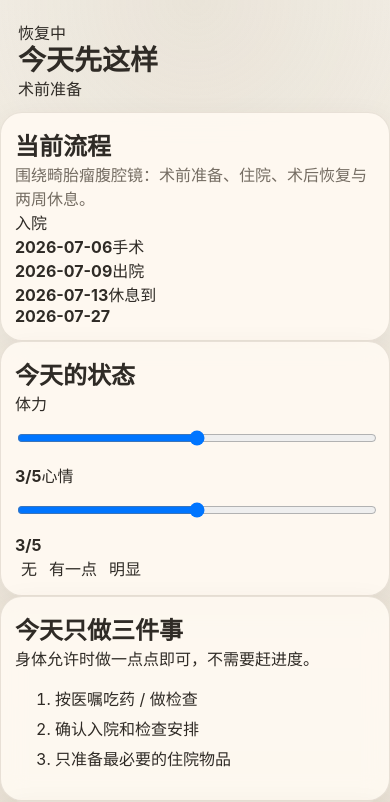
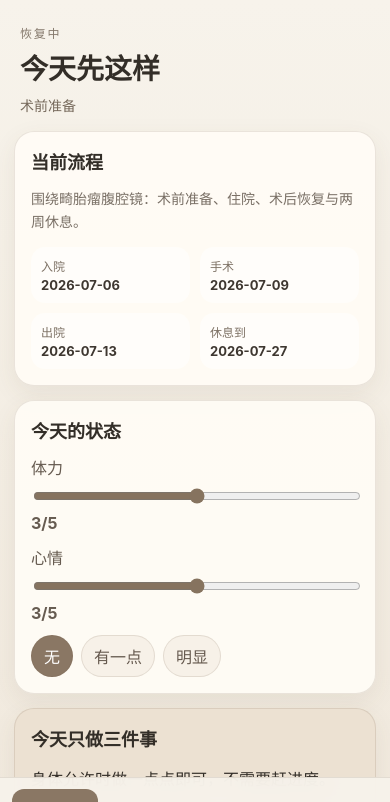
Before and after one commit to blytheluo/recovery-lite, a React (Vite) app: page / in a window 390 px wide. Shown: the top 802 px of the page. Built offline with nearby package versions, Linux system fonts and the light colour scheme.

Commit message:
style: refine mobile recovery interface

```diff
--- a/src/styles.css
+++ b/src/styles.css
@@ -1,392 +1,38 @@
-:root {
-  color-scheme: light;
-  --bg: #f3efe6;
-  --bg-strong: #ebe3d7;
-  --surface: rgba(255, 250, 242, 0.9);
-  --surface-2: rgba(248, 241, 230, 0.92);
-  --text: #2f2b26;
-  --muted: #756d63;
-  --line: rgba(98, 84, 64, 0.14);
-  --accent: #8a7866;
-  --accent-2: #b3a08b;
-  --soft: #d8cdbf;
-  --shadow: 0 10px 30px rgba(77, 61, 40, 0.08);
-  --radius: 22px;
-}
-
-@media (prefers-color-scheme: dark) {
-  :root {
-    color-scheme: dark;
-    --bg: #151311;
-    --bg-strong: #1c1916;
-    --surface: rgba(30, 27, 23, 0.92);
-    --surface-2: rgba(38, 33, 28, 0.92);
-    --text: #f2ece4;
-    --muted: #b3a899;
-    --line: rgba(232, 221, 207, 0.12);
-    --accent: #cab9a5;
-    --accent-2: #988773;
-    --soft: #3d342a;
-    --shadow: 0 12px 32px rgba(0, 0, 0, 0.24);
-  }
-}
-
-* {
-  box-sizing: border-box;
-}
-
-html,
-body,
-#root {
-  height: 100%;
-}
-
-body {
-  margin: 0;
-  font-family: ui-sans-serif, -apple-system, BlinkMacSystemFont, 'PingFang SC', 'Hiragino Sans GB', 'Microsoft YaHei', sans-serif;
-  background:
-    radial-gradient(circle at top, rgba(191, 176, 157, 0.18), transparent 35%),
-    linear-gradient(180deg, var(--bg), var(--bg-strong));
-  color: var(--text);
-}
-
-button,
-input,
-textarea {
-  font: inherit;
-}
-
-button {
-  border: 0;
-  background: none;
-  color: inherit;
-}
-
-input,
-textarea {
-  width: 100%;
-  border-radius: 16px;
-  border: 1px solid var(--line);
-  background: rgba(255, 255, 255, 0.4);
-  color: var(--text);
-  padding: 12px 14px;
-  outline: none;
-}
-
-input:focus,
-textarea:focus {
-  border-color: rgba(138, 120, 102, 0.5);
-  box-shadow: 0 0 0 3px rgba(138, 120, 102, 0.12);
-}
-
-.app-shell {
-  min-height: 100%;
-  display: flex;
-  flex-direction: column;
-  padding-bottom: calc(84px + env(safe-area-inset-bottom));
-}
-
-.hero {
-  padding: 20px 18px 12px;
-}
-
-.brand {
-  display: flex;
-  align-items: center;
-  gap: 12px;
-}
-
-.brand-mark {
-  width: 14px;
-  height: 44px;
-  border-radius: 999px;
-  background: linear-gradient(180deg, var(--accent), var(--accent-2));
-}
-
-.eyebrow {
-  margin: 0 0 2px;
-  font-size: 12px;
-  letter-spacing: 0.16em;
-  color: var(--muted);
-}
-
-h1,
-h2,
-h3,
-p {
-  margin: 0;
-}
-
-h1 {
-  font-size: 28px;
-  line-height: 1.15;
-}
-
-.hero-copy {
-  margin-top: 10px;
-  color: var(--muted);
-  font-size: 14px;
-  line-height: 1.6;
-}
-
-.content {
-  padding: 0 14px 18px;
-  display: grid;
-  gap: 14px;
-}
-
-.panel,
-.card {
-  background: var(--surface);
-  backdrop-filter: blur(12px);
-  border: 1px solid var(--line);
-  border-radius: var(--radius);
-  box-shadow: var(--shadow);
-}
-
-.panel {
-  padding: 16px;
-}
-
-.section-head {
-  margin-bottom: 14px;
-}
-
-.section-head p,
-.muted,
-.field-hint {
-  color: var(--muted);
-}
-
-.section-head h2 {
-  font-size: 18px;
-  margin-bottom: 4px;
-}
-
-.stack {
-  display: grid;
-  gap: 12px;
-}
-
-.field {
-  display: grid;
-  gap: 8px;
-}
-
-.field-label {
-  font-size: 13px;
-  color: var(--muted);
-}
-
-.choice-row {
-  display: flex;
-  gap: 8px;
-  flex-wrap: nowrap;
-  overflow: auto;
-  padding-bottom: 2px;
-}
-
-.choice-row.wrap {
-  flex-wrap: wrap;
-}
-
-.chip,
-.nav-item {
-  border-radius: 999px;
-  padding: 10px 14px;
-  background: rgba(255, 255, 255, 0.34);
-  border: 1px solid var(--line);
-  white-space: nowrap;
-}
-
-.chip-active,
-.nav-item-active {
-  background: rgba(138, 120, 102, 0.12);
-  border-color: rgba(138, 120, 102, 0.36);
-}
-
-.card {
-  padding: 14px;
-}
-
-.card-soft {
-  background: var(--surface-2);
-}
-
-.card-line,
-.meta-row,
-.two-col,
-.inline-form {
-  display: flex;
-  gap: 10px;
-}
-
-.card-line,
-.inline-form {
-  align-items: center;
-  justify-content: space-between;
-}
-
-.meta-row {
-  flex-wrap: wrap;
-}
-
-.two-col > * {
-  flex: 1;
-}
-
-.group-title {
-  font-size: 14px;
-  color: var(--muted);
-  margin-bottom: 8px;
-}
-
-.muted-block {
-  display: grid;
-  gap: 4px;
-}
-
-.pill {
-  display: inline-flex;
-  align-items: center;
-  padding: 5px 10px;
-  border-radius: 999px;
-  border: 1px solid var(--line);
-  color: var(--muted);
-  font-size: 12px;
-}
-
-.pill-active {
-  color: var(--text);
-  border-color: rgba(138, 120, 102, 0.35);
-  background: rgba(138, 120, 102, 0.1);
-}
-
-.primary-button,
-.text-button,
-.check-row {
-  border-radius: 16px;
-}
-
-.primary-button {
-  background: linear-gradient(180deg, var(--accent), #726252);
-  color: #fffaf1;
-  padding: 12px 16px;
-  border: 0;
-  box-shadow: var(--shadow);
-}
-
-.primary-button.small {
-  padding: 10px 12px;
-  border-radius: 14px;
-}
-
-.text-button {
-  color: var(--accent);
-  padding: 8px 0;
-  text-align: left;
-}
-
-.check-row {
-  display: flex;
-  justify-content: space-between;
-  gap: 14px;
-  width: 100%;
-  padding: 12px 14px;
-  text-align: left;
-  background: rgba(255, 255, 255, 0.26);
-  border: 1px solid var(--line);
-}
-
-.check-row-done {
-  opacity: 0.72;
-}
-
-.quote-list {
-  margin-top: 10px;
-  display: flex;
-  flex-wrap: wrap;
-  gap: 8px;
-}
-
-.quote-list span {
-  border-radius: 999px;
-  padding: 7px 10px;
-  background: rgba(255, 255, 255, 0.3);
-  border: 1px solid var(--line);
-  color: var(--muted);
-  font-size: 12px;
-}
-
-.bottom-nav {
-  position: fixed;
-  left: 0;
-  right: 0;
-  bottom: 0;
-  display: grid;
-  grid-template-columns: repeat(5, 1fr);
-  gap: 8px;
-  padding: 12px 12px calc(12px + env(safe-area-inset-bottom));
-  background: rgba(243, 239, 230, 0.9);
-  border-top: 1px solid var(--line);
-  backdrop-filter: blur(16px);
-}
-
-@media (prefers-color-scheme: dark) {
-  .bottom-nav {
-    background: rgba(21, 19, 17, 0.88);
-  }
-}
-
-.nav-item {
-  font-size: 12px;
-  padding: 10px 8px;
-}
-
-.scale-row {
-  display: flex;
-  justify-content: space-between;
-  color: var(--muted);
-  font-size: 12px;
-}
-
-.day-number {
-  font-size: 22px;
-  font-weight: 700;
-}
-
-ul {
-  margin: 10px 0 0;
-  padding-left: 18px;
-  color: var(--text);
-}
-
-li + li {
-  margin-top: 6px;
-}
-
-textarea {
-  resize: vertical;
-}
-
-@media (min-width: 760px) {
-  .content {
-    max-width: 760px;
-    margin: 0 auto;
-    width: 100%;
-  }
-
-  .hero {
-    max-width: 760px;
-    width: 100%;
-    margin: 0 auto;
-  }
-
-  .bottom-nav {
-    max-width: 760px;
-    margin: 0 auto;
-    left: 50%;
-    transform: translateX(-50%);
-    border-radius: 22px 22px 0 0;
-  }
-}
+:root { color-scheme: light; font-family: -apple-system, BlinkMacSystemFont, "PingFang SC", "Microsoft YaHei", sans-serif; color: #332e28; background: #f3efe6; }
+* { box-sizing: border-box; }
+body { margin: 0; background: linear-gradient(180deg, #f7f3eb, #eee5d8); }
+button, input, textarea { font: inherit; }
+button { border: 0; cursor: pointer; }
+.app-shell { min-height: 100vh; padding-bottom: 84px; }
+.hero { padding: 24px 20px 16px; max-width: 760px; margin: 0 auto; }
+.hero p { margin: 0 0 4px; color: #85796c; letter-spacing: .15em; font-size: 12px; }
+.hero h1 { margin: 0 0 8px; font-size: 28px; }
+.hero span { color: #76695b; font-size: 14px; }
+main { max-width: 760px; margin: 0 auto; padding: 0 14px 20px; display: grid; gap: 14px; }
+.card { background: rgba(255,252,246,.92); border: 1px solid rgba(104,87,66,.14); border-radius: 20px; padding: 16px; box-shadow: 0 8px 24px rgba(91,72,49,.08); }
+.card.soft { background: #ece1d2; }
+h2 { margin: 0 0 10px; font-size: 18px; }
+p { line-height: 1.6; }
+.muted { color: #796f65; font-size: 14px; }
+.timeline { display: grid; grid-template-columns: repeat(2, 1fr); gap: 10px; margin-top: 14px; }
+.timeline span { background: rgba(255,255,255,.48); border-radius: 14px; padding: 10px; color: #7d7164; font-size: 12px; }
+.timeline b { display: block; color: #3e3730; margin-top: 3px; font-size: 13px; }
+label { display: grid; gap: 7px; margin: 12px 0; color: #665b50; }
+input[type="range"] { width: 100%; accent-color: #86735f; }
+textarea, input[type="text"], .add-row input { width: 100%; border: 1px solid rgba(104,87,66,.18); background: #fffdf9; border-radius: 13px; padding: 11px 12px; color: #3b352e; }
+textarea { min-height: 86px; resize: vertical; }
+.chips { display: flex; gap: 8px; flex-wrap: wrap; }
+.chips button { padding: 8px 12px; border-radius: 999px; background: #f7f1e8; color: #65594e; border: 1px solid rgba(104,87,66,.14); }
+.chips button.active, nav .nav-active { background: #8a7764; color: white; }
+ol { margin: 10px 0 0; padding-left: 20px; line-height: 1.9; }
+.add-row { display: flex; gap: 8px; }
+.add-row button, .card > button { background: #887561; color: #fffaf4; border-radius: 12px; padding: 10px 14px; margin-top: 10px; }
+.add-row button { margin-top: 0; white-space: nowrap; }
+.list { display: grid; gap: 9px; margin-top: 14px; }
+.list label, .list article { display: flex; align-items: start; gap: 9px; margin: 0; padding: 11px; border-radius: 13px; background: rgba(255,255,255,.48); }
+.list label.done { opacity: .52; text-decoration: line-through; }
+.list article { display: block; }
+.list article p { margin: 5px 0 0; font-size: 14px; }
+nav { position: fixed; left: 0; right: 0; bottom: 0; display: grid; grid-template-columns: repeat(4, 1fr); gap: 8px; padding: 11px 12px calc(11px + env(safe-area-inset-bottom)); background: rgba(247,243,235,.94); border-top: 1px solid rgba(104,87,66,.14); backdrop-filter: blur(12px); }
+nav button { padding: 10px 6px; border-radius: 12px; background: transparent; color: #706457; }
+@media (min-width: 760px) { nav { left: 50%; transform: translateX(-50%); max-width: 760px; border-radius: 18px 18px 0 0; } .timeline { grid-template-columns: repeat(4, 1fr); } }
```
